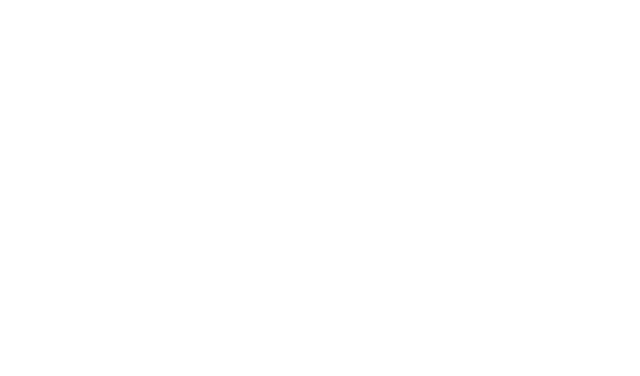
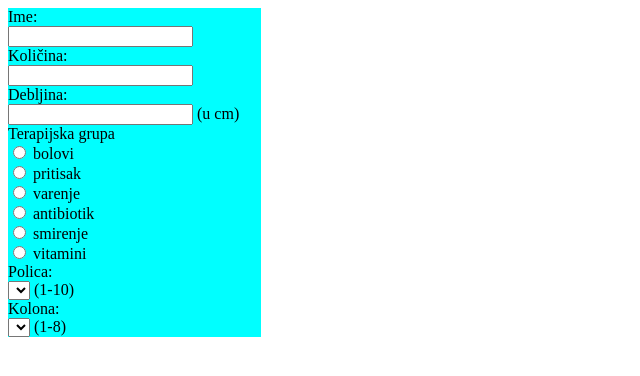
Before and after one commit to ivanaciric54/WPprojekat, a plain HTML site: page index.html in a window 1280 px wide. Shown: the whole page, without its empty margins (0-640 px from the left). Drawn offline with Linux system fonts and the light colour scheme.

Commit message:
napisan unos podataka (prva, osnovna verzija)

```diff
--- a/index.html
+++ b/index.html
@@ -1,2 +1,67 @@
-<html>
+<!DOCTYPE html>
+<html lang="en">
+<head>
+    <meta charset="UTF-8">
+    <meta name="viewport" content="width=device-width, initial-scale=1.0">
+    <link rel="stylesheet" href="style.css">
+    <title>WPprojekat</title>
+</head>
+<body>
+    <article>
+        <div class="Unos" id="unos_lekova">
+            <label for="Ime">Ime:</label><br>
+            <input type="text" id="Ime" name="Ime"><br>
+            <label for="Kolicina">Količina:</label><br>
+            <input type="number" id="Kolicina" name="Kolicina:"><br>
+            <label for="Debljina">Debljina:</label><br>
+            <input type="number" id="Debljina" name="Debljina">
+            <label for="Debljina">(u cm)</label><br>
+
+
+            <label for="Terapijska grupa">Terapijska grupa</label><br>
+            <input type="radio" id="Terapijska grupa" name="bolovi">
+            <label for="bolovi">bolovi</label><br>
+            <input type="radio" id="Terapijska grupa" name="pritisak">
+            <label for="pritisak">pritisak</label><br>
+            <input type="radio" id="Terapijska grupa" name="varenje">
+            <label for="varenje">varenje</label><br>
+            <input type="radio" id="Terapijska grupa" name="antibiotik">
+            <label for="antibiotik">antibiotik</label><br>
+            <input type="radio" id="Terapijska grupa" name="smirenje">
+            <label for="smirenje">smirenje</label><br>
+            <input type="radio" id="Terapijska grupa" name="vitamini">
+            <label for="vitamini">vitamini</label><br>
+
+            <label for="polica">Polica:</label><br>
+            <select id="polica" name="polica">
+                <option value="Izaberite policu"></option>
+                <option value="1"></option>
+                <option value="2"></option>
+                <option value="3"></option>
+                <option value="4"></option>
+                <option value="5"></option>
+                <option value="6"></option>
+                <option value="7"></option>
+                <option value="8"></option>
+                <option value="9"></option>
+                <option value="10"></option>
+            </select>
+            <label for="polica">(1-10)</label><br>
+
+            <label for="kolona">Kolona:</label><br>
+            <select id="kolona" name="kolona">
+                <option value="Izaberite kolonu"></option>
+                <option value="1"></option>
+                <option value="2"></option>
+                <option value="3"></option>
+                <option value="4"></option>
+                <option value="5"></option>
+                <option value="6"></option>
+                <option value="7"></option>
+                <option value="8"></option>
+            </select>
+            <label for="kolona">(1-8)</label><br>
+        </div>
+    </article>
+</body>
 </html>
--- a/style.css
+++ b/style.css
@@ -0,0 +1,9 @@
+.Unos {
+text-align: left;
+flex-wrap: wrap;
+}
+
+#unos_lekova {
+    background-color: aqua;
+    width: 20%;
+}
```
